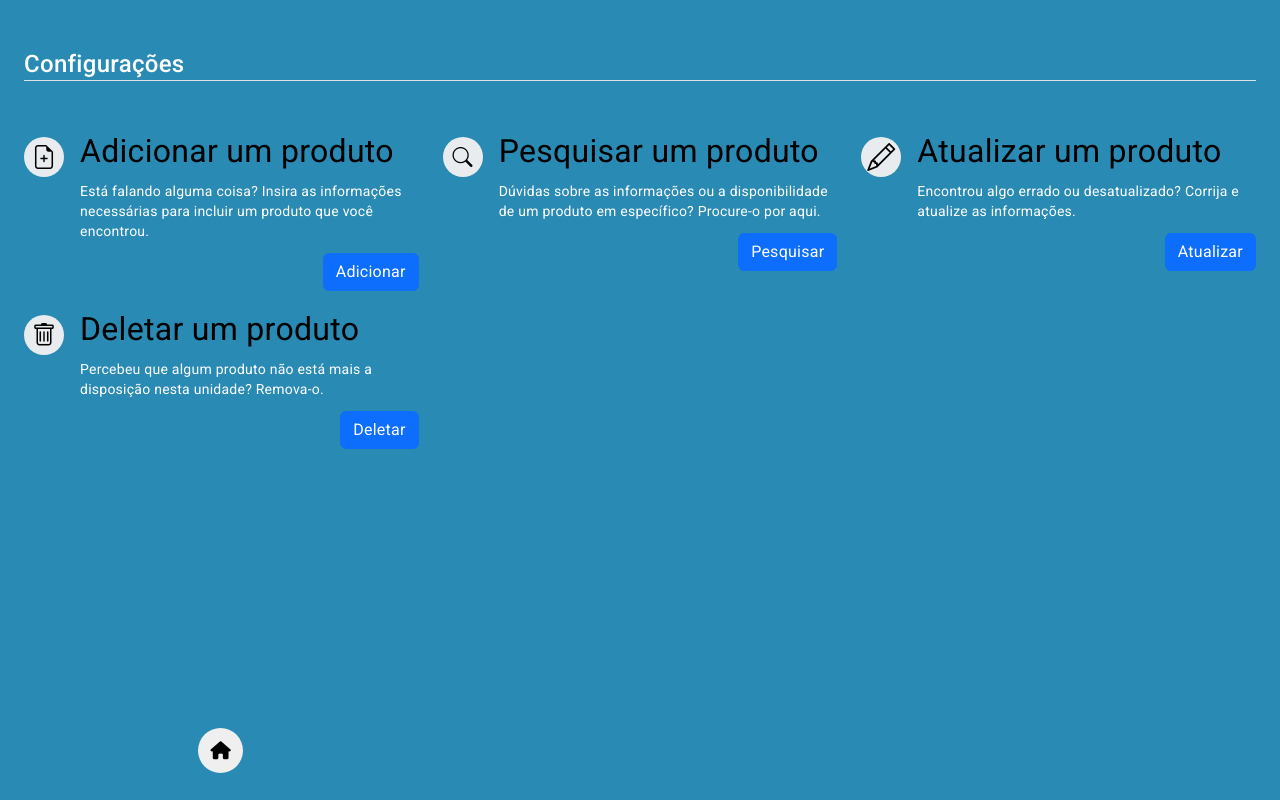
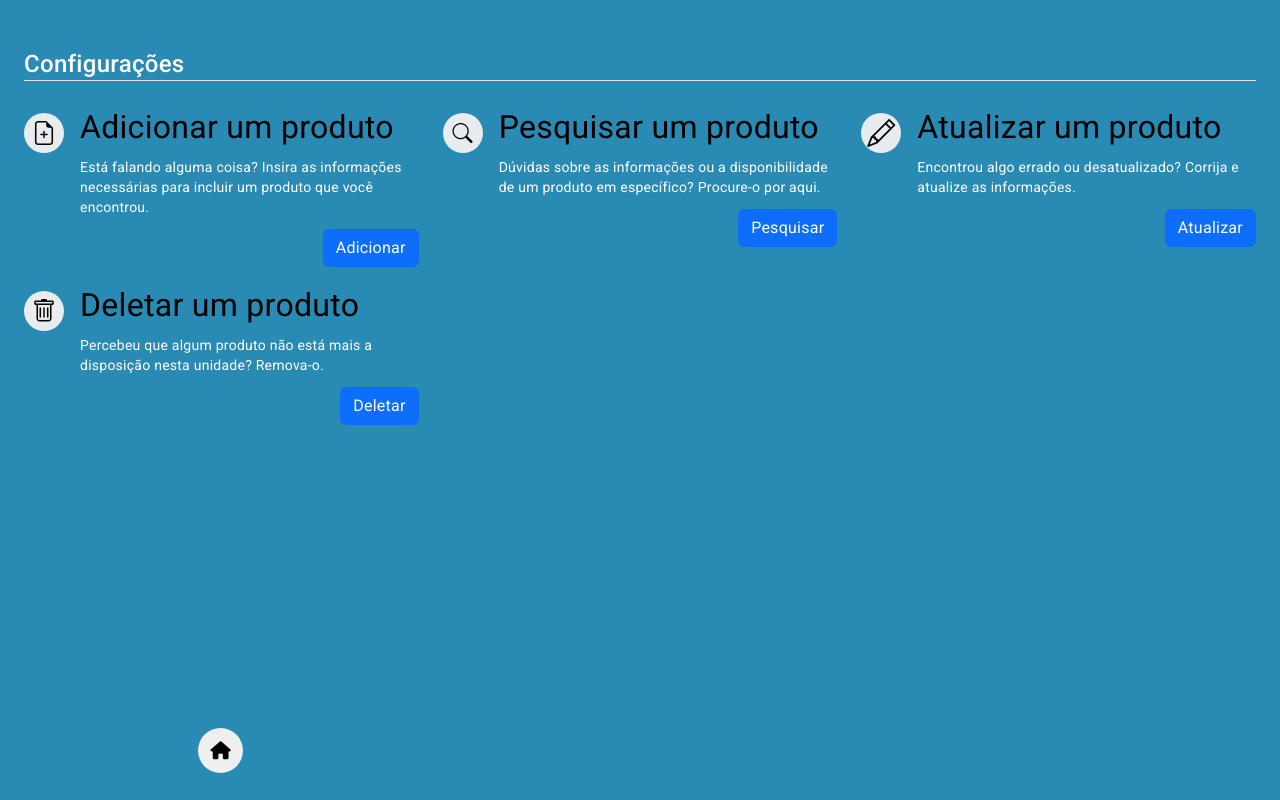
Before and after one commit to ahrionn/shelf-spotter, an Angular app: page /configs in a window 1280 px wide. Built offline with nearby package versions, Linux system fonts and the light colour scheme.

Commit message:
visual-bug fix

```diff
--- a/src/app/Componentes/configs/configs.component.html
+++ b/src/app/Componentes/configs/configs.component.html
@@ -3,8 +3,8 @@
 </div>
 
 <div class="px-4 py-5" id="hanging-icons" style="height: 100vh;">
-    <h2 class="border-bottom" style="font-size: x-large !important; margin-bottom: 7vh;">Configurações</h2>
-    <div class="row g-4 row-cols-1 row-cols-lg-3" style="max-height: 90vh;
+    <h2 class="border-bottom" style="font-size: x-large !important; margin-bottom: 4vh;">Configurações</h2>
+    <div class="row g-4 row-cols-1 row-cols-lg-3" style="max-height: 100%;
     overflow: auto;">
 
         <!-- Create -->
```
